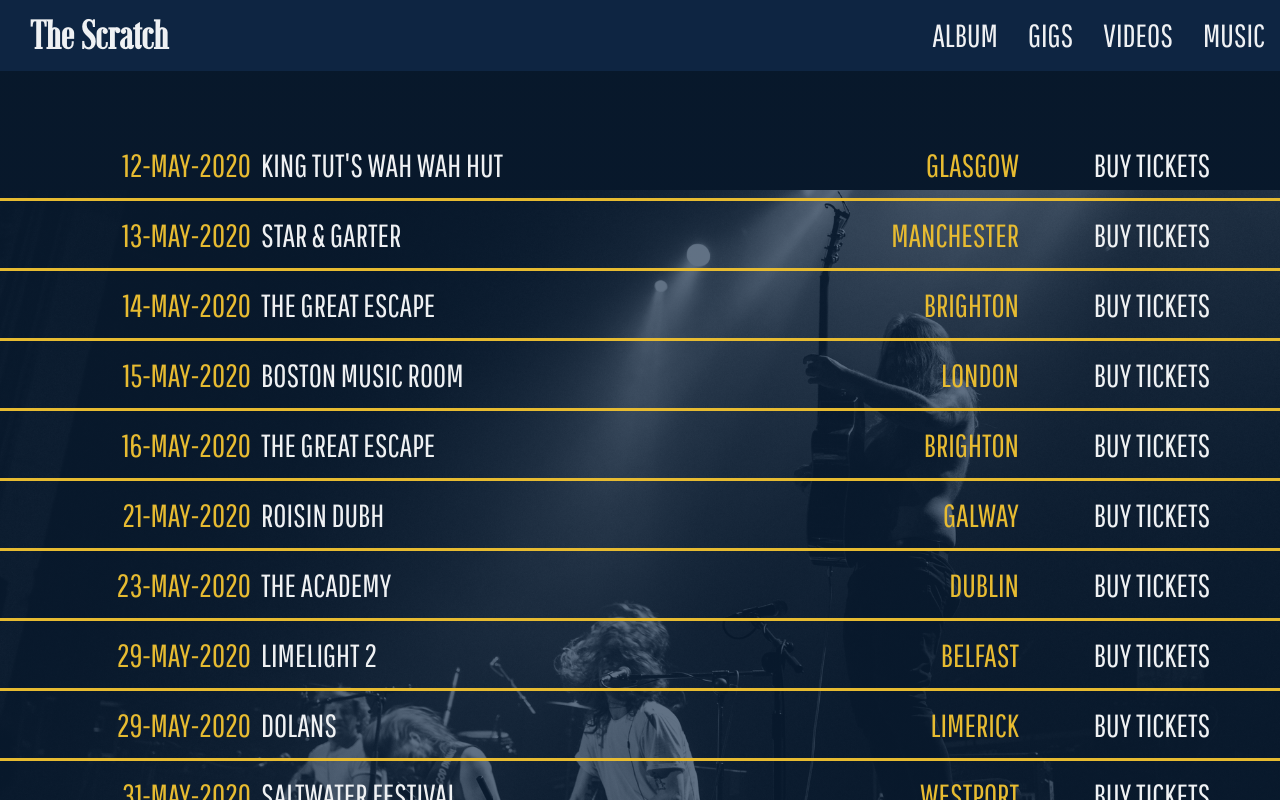
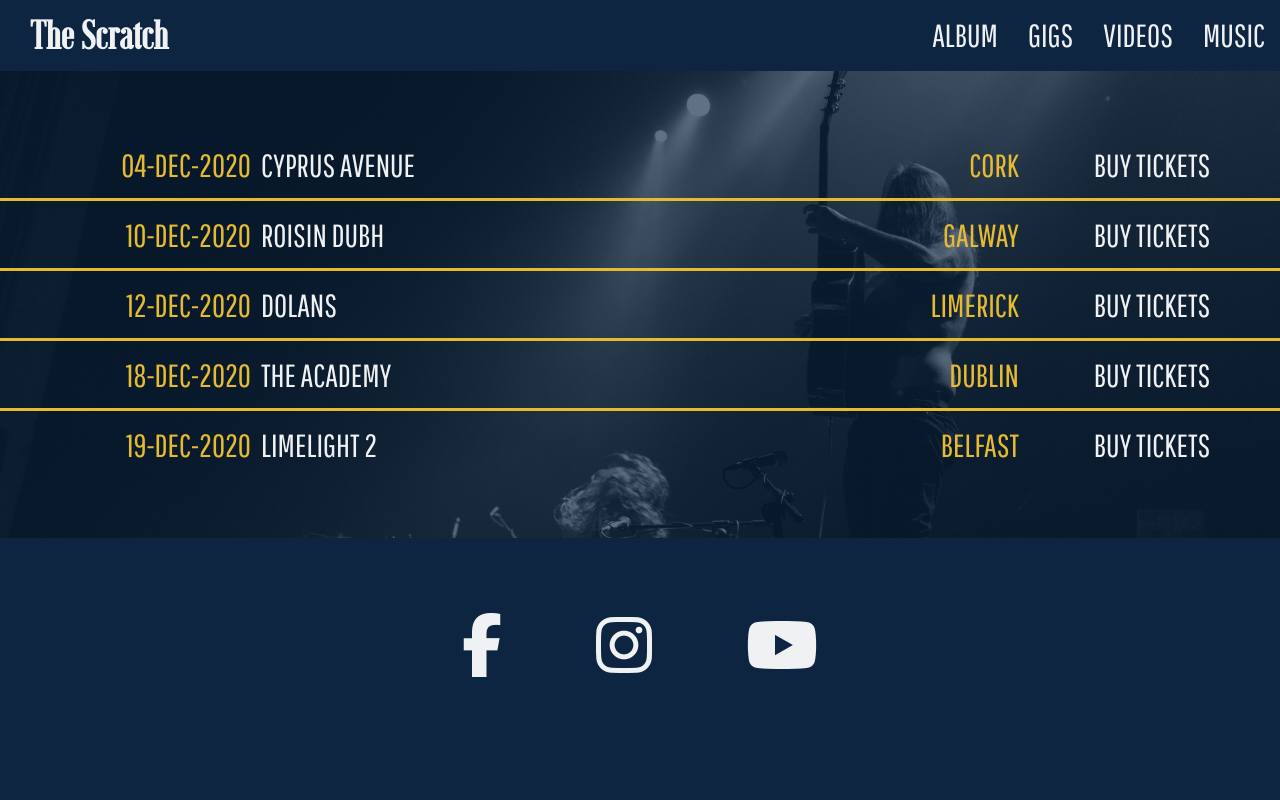
Before and after one commit to keoghpe/react-scratch, a React (Create React App) app: page /gigs in a window 1280 px wide. Shown: the top 800 px of the page. Built offline with nearby package versions, Linux system fonts and the light colour scheme.

Commit message:
Update gigs

```diff
--- a/src/components/GigList.js
+++ b/src/components/GigList.js
@@ -11,90 +11,40 @@
             onSale: true
         },
         {
-            date: new Date(2020, 4, 23),
+            date: new Date(2020, 11, 18),
             venue: 'The Academy',
             location: 'Dublin',
             link: 'https://www.ticketmaster.ie/the-scratch-dublin-10-04-2020/event/1800578DCDFDF5AA',
             onSale: true
         },
         {
-            date: new Date(2020, 4, 29),
+            date: new Date(2020, 11, 19),
             venue: 'Limelight 2',
             location: 'Belfast',
             link: 'https://www.ticketmaster.ie/the-scratch-belfast-11-04-2020/event/3800578DD2A81F42?fbclid=IwAR2miTCwQycwSSnkX0wuDzmHNFcH6oK85k1PkKhmLB3Po09iRnFNl2Z8-gI',
             onSale: true
         },
         {
-            date: new Date(2020, 5, 4),
+            date: new Date(2020, 11, 4),
             venue: 'Cyprus Avenue',
             location: 'Cork',
             link: 'https://www.eventbrite.ie/e/the-scratch-tickets-86209634337?fbclid=IwAR3yc9MctYKhy6g3d6I1T4KlYbA2jguUdZ0DXoPqN03oklz18fvEs5IDv9M',
             onSale: true
         },
         {
-            date: new Date(2020, 4, 21),
+            date: new Date(2020, 11, 10),
             venue: 'Roisin Dubh',
             location: 'Galway',
             link: 'https://www.roisindubh.net/gig-details.html?listingID=10500&fbclid=IwAR2K9rXrvM9A0kDimWef8L7HoeDklWOBM9g70zhljY1oVTVRzSSH7IFVg4g',
             onSale: true
         },
         {
-            date: new Date(2020, 4, 29),
+            date: new Date(2020, 11, 12),
             venue: 'Dolans',
             location: 'Limerick',
             link: 'https://dolans.yapsody.com/event/index/505651/the-scratch?fbclid=IwAR29N57saKpDKtnoxz7HWL6zlamfce6KiEwX-XqrLpRaRW4sYBD_msChRGc',
             onSale: true
-        },
-        {
-            date: new Date(2020, 4, 12),
-            venue: 'King tut\'s wah wah hut',
-            location: 'Glasgow',
-            link: 'https://www.ticketmaster.co.uk/the-scratch-tickets/artist/5334928',
-            onSale: true
-        },
-        {
-            date: new Date(2020, 4, 13),
-            venue: 'Star & Garter',
-            location: 'Manchester',
-            link: 'https://www.ticketmaster.co.uk/the-scratch-tickets/artist/5334928',
-            onSale: true
-        },
-        {
-            date: new Date(2020, 4, 14),
-            venue: 'The Great Escape',
-            location: 'Brighton',
-            link: 'http://bit.ly/TGEFEST20',
-            onSale: true
-        },
-        {
-            date: new Date(2020, 4, 15),
-            venue: 'Boston Music Room',
-            location: 'London',
-            link: 'https://www.ticketmaster.co.uk/the-scratch-tickets/artist/5334928',
-            onSale: true
-        },
-        {
-            date: new Date(2020, 4, 16),
-            venue: 'The Great Escape',
-            location: 'Brighton',
-            link: 'http://bit.ly/TGEFEST20',
-            onSale: true
-        },
-        {
-            date: new Date(2020, 4, 31),
-            venue: 'Saltwater Festival',
-            location: 'Westport',
-            link: 'https://www.ticketmaster.ie/saltwater-festival-tickets/artist/5324131',
-            onSale: true
-        },
-        {
-            date: new Date(2020, 5, 14),
-            venue: 'Sunstroke Festival',
-            location: 'Punchestown Racecourse',
-            link: 'https://www.sunstrokeireland.com/tickets',
-            onSale: true
-        },
-    ]
+        }]
 
     return gigListData.length ? gigListData
         .sort((a, b) => a.date.getTime() - b.date.getTime())
```
